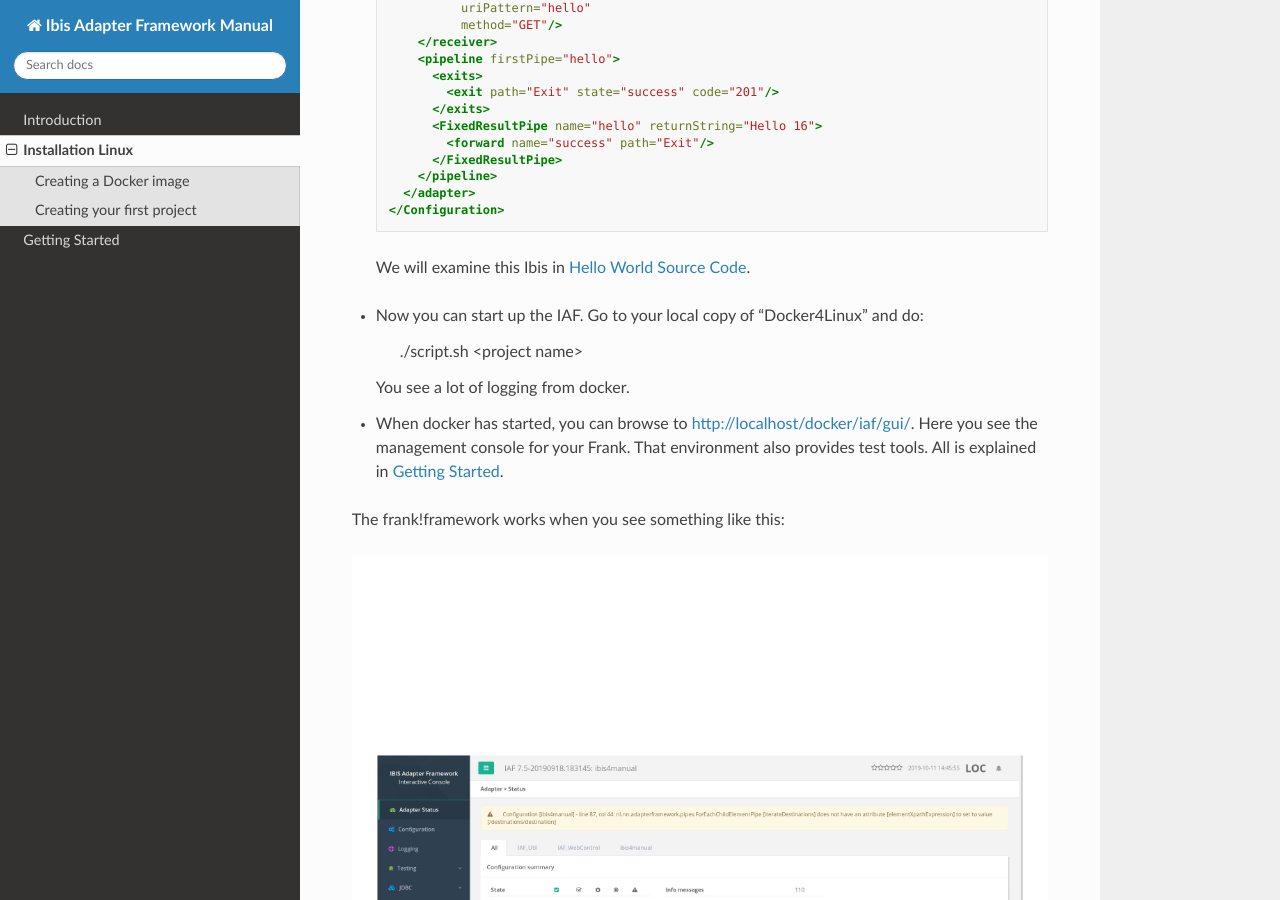
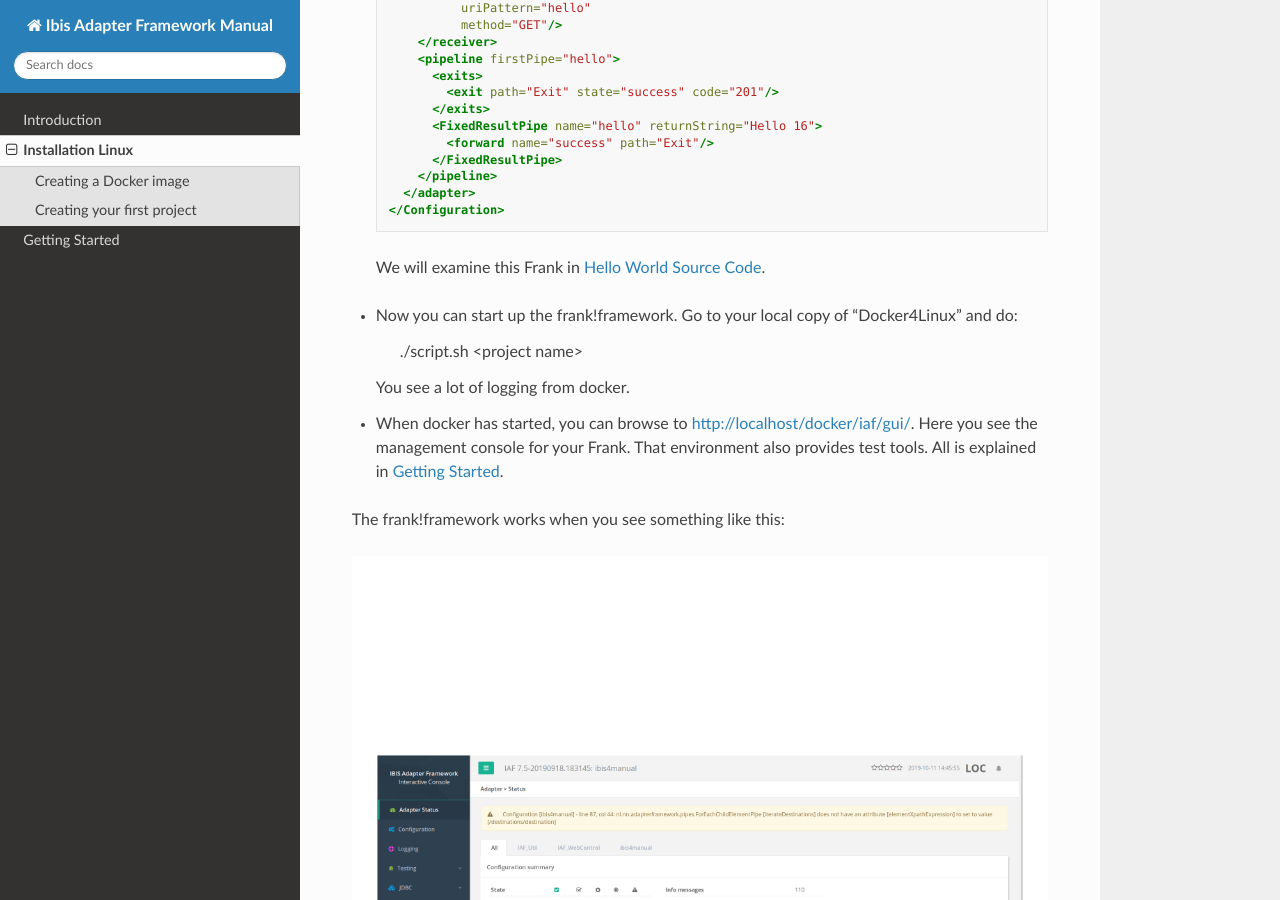
Before and after one commit to frankframework/frank-manual, a Sphinx documentation site: the page built from docs/source/installationLinux.rst, in a window 1280 px wide and 900 px high, scrolled down 1410 px. Built offline with Sphinx 7.4.7 and the Read the Docs theme 2.0.0, drawn with Linux system fonts in a browser that asks for light colours.

Commit message:
More rebranding, and the beginning of helloIbis

```diff
--- a/docs/source/installationLinux.rst
+++ b/docs/source/installationLinux.rst
@@ -85,8 +85,8 @@ Please follow these steps:
        </adapter>
      </Configuration>
 
-  We will examine this Ibis in :ref:`helloIbis`.
-- Now you can start up the IAF. Go to your local
+  We will examine this Frank in :ref:`helloIbis`.
+- Now you can start up the frank!framework. Go to your local
   copy of "Docker4Linux" and do:
 
     ./script.sh <project name>
--- a/docs/source/introduction.rst
+++ b/docs/source/introduction.rst
@@ -19,4 +19,4 @@ your solution.
 
 The frank!framework provides an open low-code way of developing an enterprise
 application, or as we say a Frank. Franks are written in XML. Please read :ref:`gettingStarted`
-to learn how to write an them and to learn what services frank!framework provides for it.
+to learn how to write them and to learn what services the frank!framework provides.
```
Also changed, not shown: docs/source/helloIbis.rst (+26 -0 lines).
